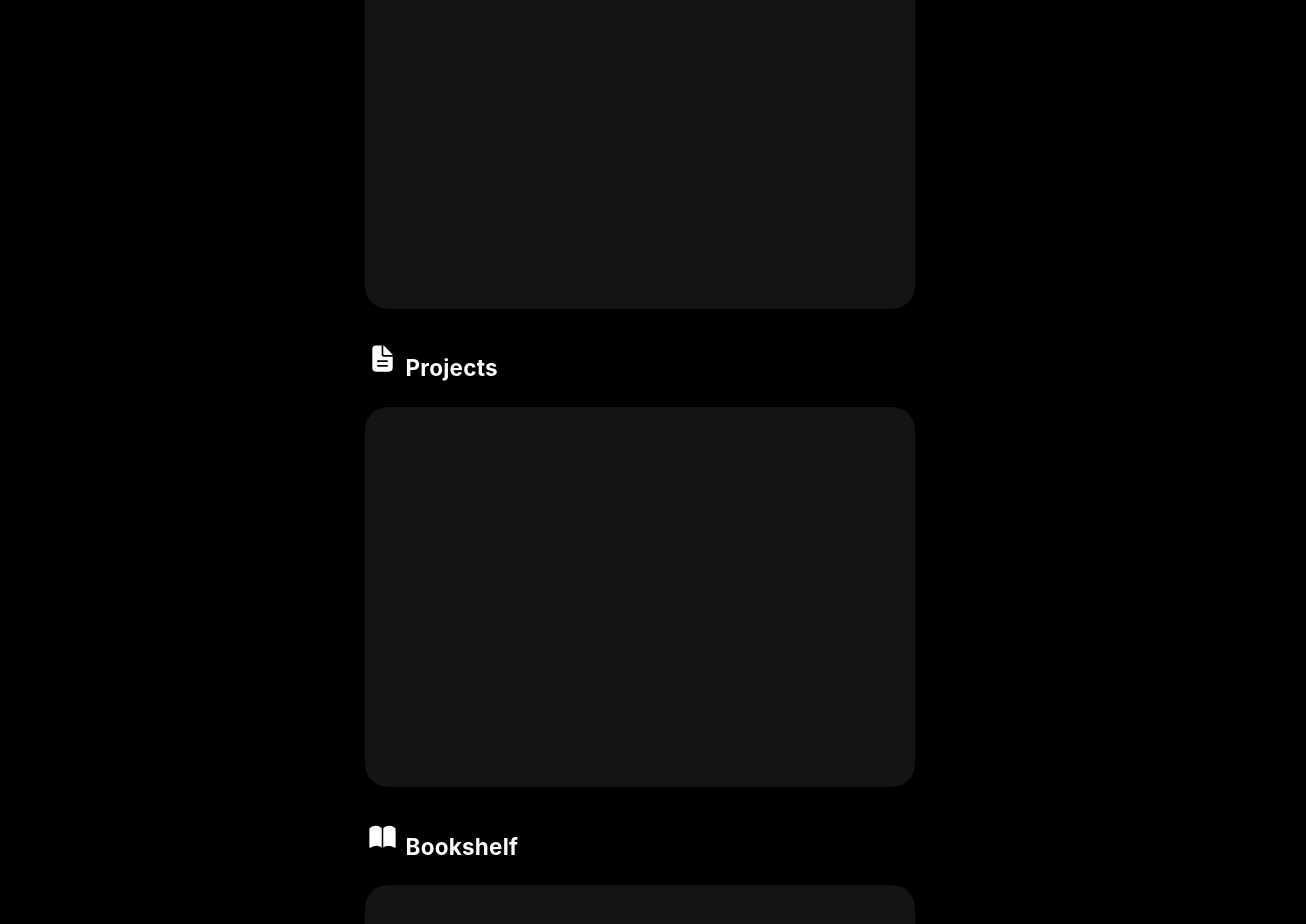
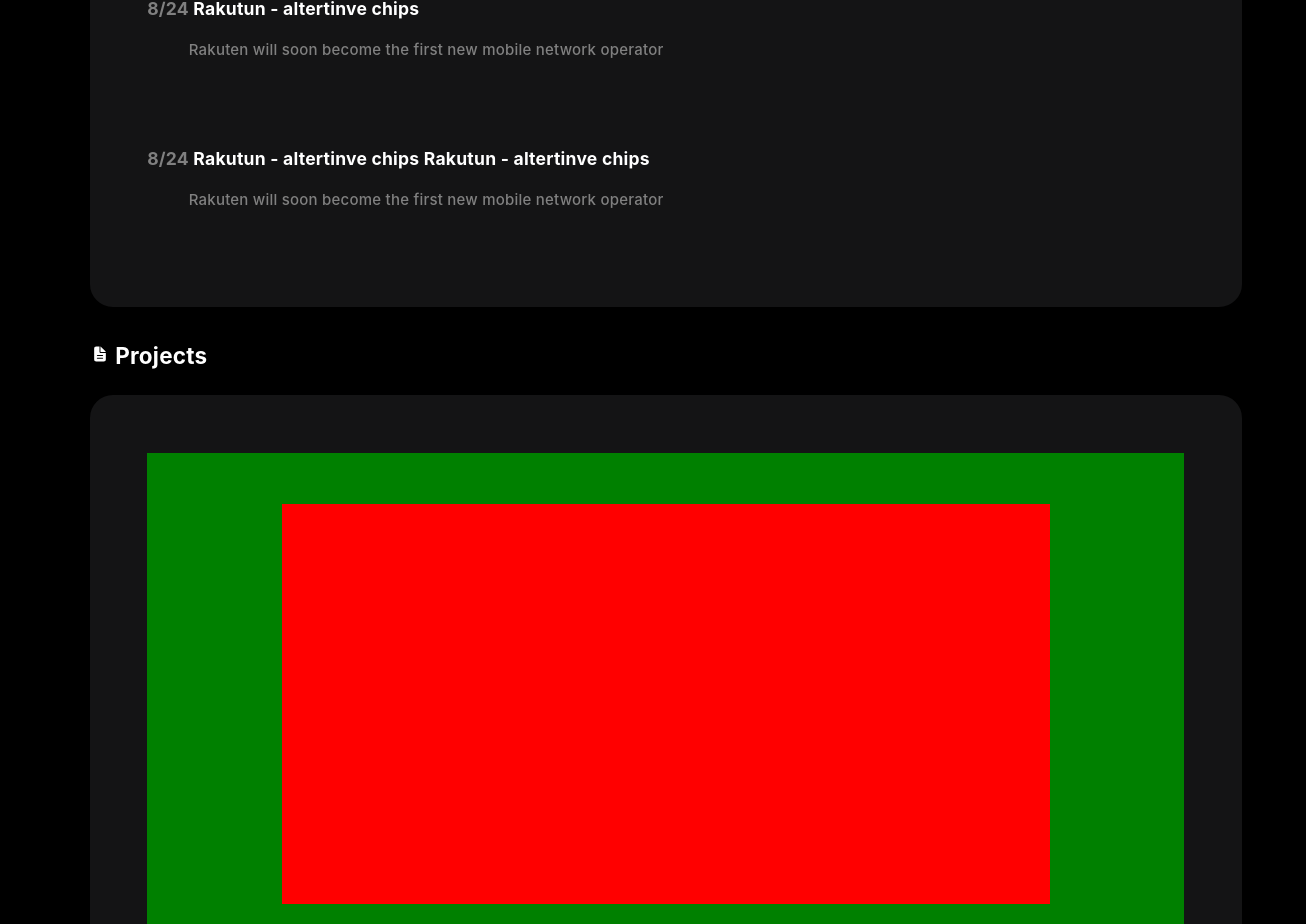
Before and after one commit to mvhdi/experimental, a plain HTML site: page index.html in a window 1280 px wide. Shown: the part 440-1364 px from the top of the page, 1306 px wide, since content can reach past the window. Drawn offline with Linux system fonts and the light colour scheme.

Commit message:
layout projects grid

```diff
--- a/index.css
+++ b/index.css
@@ -1,6 +1,8 @@
 body {
 	width: 100%;
-	margin: 0;
+
+	margin-right: 2%;
+	margin-left: 2%;
 
 
 	display: flex;
@@ -21,10 +23,14 @@ body {
 
 .content {
 
-	max-width: 1100px;
+
+
 	display: flex;
 	flex-direction: column;
 	height: 100%;
+
+
+
 }
 
 
@@ -38,7 +44,10 @@ body {
 .section {
 
 	background-color: #141415;
-	    width: 550px;
+
+	width: 90vw;
+	   min-width: 300px;
+	   max-width: 1200px;
 
 
     min-height: 380px;
@@ -47,6 +56,8 @@ body {
 
      border: 2px solid black;
   border-radius: 25px;
+
+
 
 }
 
@@ -84,3 +95,63 @@ nav > p > a{
 footer > p{
 	color: #808080;
 }
+
+.blog_section{
+	display: flex;
+	flex-direction: column;
+	 justify-content: center;
+	 	 	width: 90%;
+	height:90%;
+
+	margin: 0% 5% 0% 5%;
+
+}
+.blog_post{
+	margin-top: 5%;
+
+
+
+
+
+
+}
+.blog_date{
+
+	color: grey;
+}
+
+.blog_description{
+	margin-left: 4%;
+	color: grey;
+}
+
+
+.project_section{
+background-color: green;
+display: flex;
+	flex-direction: column;
+	 justify-content: center;
+
+	margin: 5%;
+
+}
+.project_box {
+
+   background-color: red;
+       width:60vw;
+      max-width: 800px;
+       min-width: 300px;
+    height: 400px;
+margin-top: 5%;
+margin-bottom: 5%;
+margin-left: auto;
+margin-right: auto;
+
+
+
+
+ }
+
+ .project_link{
+ 	background-color: purple;
+ }
--- a/index.html
+++ b/index.html
@@ -22,31 +22,62 @@
 
         <svg id="reading_icon" viewBox="0 0 24 24" width="35" height="35" fill="currentColor"><path d="M7.894 17.7c1.47 0 2.447.534 2.878.835.15.086.608.344.704.353V5.884C10.904 4.844 9.214 4 7.472 4 5.28 4 3.414 5.238 3 6.072v12.145c0 .568.335.783.757.783.326 0 .555-.111.766-.283.519-.457 1.742-1.016 3.37-1.016h.001zm8.212 0c1.637 0 2.843.56 3.38 1.016.202.163.422.283.748.283.423 0 .766-.215.766-.782V6.072C20.586 5.238 18.72 4 16.529 4c-1.743 0-3.433.843-3.996 1.884v13.021c.096-.01.545-.275.704-.37.431-.301 1.408-.835 2.87-.835h-.001z"></path></svg>
 
-
-
     </h1>
     </nav>
     </div>
 
  <div class="section_header">
- <h2>    <svg id="blog_icon" viewBox="0 0 24 24" width="35" height="35" fill="currentColor"><path d="M20.108 4.222l.655-.696c.31-.33.319-.79.01-1.1l-.21-.226c-.282-.292-.737-.254-1.028.047l-.665.677 1.238 1.298zm-10.474 9.78l1.774-.799 8.027-8.295-1.247-1.27-8.017 8.296-.82 1.768c-.072.16.11.376.283.3zM5.857 21h10.684c1.629 0 2.584-.978 2.584-2.916V7.617L17.66 9.131v8.878c0 .978-.518 1.477-1.146 1.477H5.876c-.91 0-1.41-.499-1.41-1.477V7.335c0-.978.5-1.486 1.41-1.486h7.871l1.465-1.514H5.857C3.955 4.335 3 5.313 3 7.25v10.834C3 20.031 3.955 21 5.857 21z"></path></svg>
+ <h2>    <svg id="blog_icon" viewBox="0 0 24 24" width="20" height="20" fill="currentColor"><path d="M20.108 4.222l.655-.696c.31-.33.319-.79.01-1.1l-.21-.226c-.282-.292-.737-.254-1.028.047l-.665.677 1.238 1.298zm-10.474 9.78l1.774-.799 8.027-8.295-1.247-1.27-8.017 8.296-.82 1.768c-.072.16.11.376.283.3zM5.857 21h10.684c1.629 0 2.584-.978 2.584-2.916V7.617L17.66 9.131v8.878c0 .978-.518 1.477-1.146 1.477H5.876c-.91 0-1.41-.499-1.41-1.477V7.335c0-.978.5-1.486 1.41-1.486h7.871l1.465-1.514H5.857C3.955 4.335 3 5.313 3 7.25v10.834C3 20.031 3.955 21 5.857 21z"></path></svg>
       Blog</h2>
     </div>
+
     <div class="section">
 
+       <div class="blog_section">
+      <div class="blog_post">
+        <h3> <span class="blog_date">8/24</span> <span class="blog_title"> Rakutun - altertinve chips </span> </h3>
+        <p class="blog_description"> Rakuten will soon become the first new mobile network operator</p>
+
+
+      </div>
+         <div class="blog_post">
+        <h3> <span class="blog_date">8/24</span> <span class="blog_title"> Rakutun - altertinve chips Rakutun - altertinve chips </span> </h3>
+        <p class="blog_description"> Rakuten will soon become the first new mobile network operator</p>
+      </div>
+    </div>
 
     </div>
 <div class="section_header">
-  <h2>    <svg id="project_icon" viewBox="0 0 24 24" width="35" height="35" fill="currentColor"><path d="M7.58 21h8.84c1.723 0 2.58-.881 2.58-2.628V10.75h-6.026c-1.066 0-1.573-.512-1.573-1.587V3H7.58C5.865 3 5 3.89 5 5.636v12.736C5 20.127 5.857 21 7.58 21zM13 9.599H18.9c-.05-.344-.291-.68-.69-1.092l-4.587-4.71c-.391-.402-.732-.646-1.082-.705v6.054c0 .302.15.453.458.453zm-4.204 4.785c-.34 0-.59-.243-.59-.57 0-.328.25-.572.59-.572h6.418c.333 0 .59.244.59.571 0 .328-.257.571-.59.571H8.795zm0 3.199c-.34 0-.59-.243-.59-.57 0-.328.25-.572.59-.572h6.418c.333 0 .59.244.59.571 0 .328-.257.571-.59.571H8.795z"></path></svg>
+  <h2>    <svg id="project_icon" viewBox="0 0 24 24" width="20" height="20" fill="currentColor"><path d="M7.58 21h8.84c1.723 0 2.58-.881 2.58-2.628V10.75h-6.026c-1.066 0-1.573-.512-1.573-1.587V3H7.58C5.865 3 5 3.89 5 5.636v12.736C5 20.127 5.857 21 7.58 21zM13 9.599H18.9c-.05-.344-.291-.68-.69-1.092l-4.587-4.71c-.391-.402-.732-.646-1.082-.705v6.054c0 .302.15.453.458.453zm-4.204 4.785c-.34 0-.59-.243-.59-.57 0-.328.25-.572.59-.572h6.418c.333 0 .59.244.59.571 0 .328-.257.571-.59.571H8.795zm0 3.199c-.34 0-.59-.243-.59-.57 0-.328.25-.572.59-.572h6.418c.333 0 .59.244.59.571 0 .328-.257.571-.59.571H8.795z"></path></svg>
 
       Projects</h2>
   </div>
    <div class="section">
+    <div class="project_section">
+      <div class="project_box">
+         <div class="project_image">
+
+      </div>
+        <div class="project_link">
+
+      </div>
+      </div>
+
+      <div class="project_box">
+         <div class="project_image">
+
+      </div>
+        <div class="project_link">
+
+      </div>
+      </div>
+
+     </div>
 
     </div>
 
 <div class="section_header">
- <h2>   <svg id="reading_icon" viewBox="0 0 24 24" width="35" height="35" fill="currentColor"><path d="M7.894 17.7c1.47 0 2.447.534 2.878.835.15.086.608.344.704.353V5.884C10.904 4.844 9.214 4 7.472 4 5.28 4 3.414 5.238 3 6.072v12.145c0 .568.335.783.757.783.326 0 .555-.111.766-.283.519-.457 1.742-1.016 3.37-1.016h.001zm8.212 0c1.637 0 2.843.56 3.38 1.016.202.163.422.283.748.283.423 0 .766-.215.766-.782V6.072C20.586 5.238 18.72 4 16.529 4c-1.743 0-3.433.843-3.996 1.884v13.021c.096-.01.545-.275.704-.37.431-.301 1.408-.835 2.87-.835h-.001z"></path></svg>
+ <h2>   <svg id="reading_icon" viewBox="0 0 24 24" width="20" height="20" fill="currentColor"><path d="M7.894 17.7c1.47 0 2.447.534 2.878.835.15.086.608.344.704.353V5.884C10.904 4.844 9.214 4 7.472 4 5.28 4 3.414 5.238 3 6.072v12.145c0 .568.335.783.757.783.326 0 .555-.111.766-.283.519-.457 1.742-1.016 3.37-1.016h.001zm8.212 0c1.637 0 2.843.56 3.38 1.016.202.163.422.283.748.283.423 0 .766-.215.766-.782V6.072C20.586 5.238 18.72 4 16.529 4c-1.743 0-3.433.843-3.996 1.884v13.021c.096-.01.545-.275.704-.37.431-.301 1.408-.835 2.87-.835h-.001z"></path></svg>
       Bookshelf</h2>
     </div>
        <div class="section">
```
